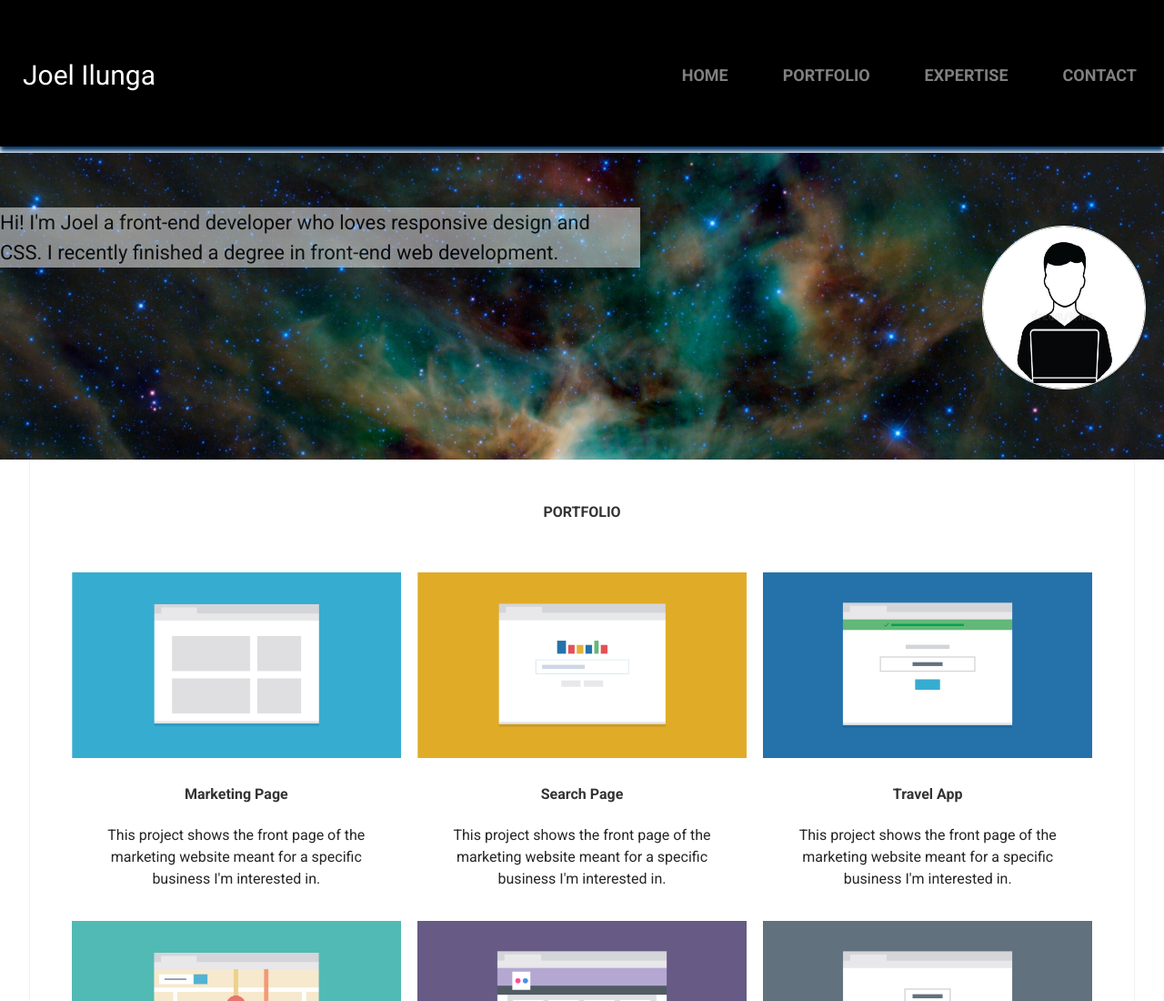
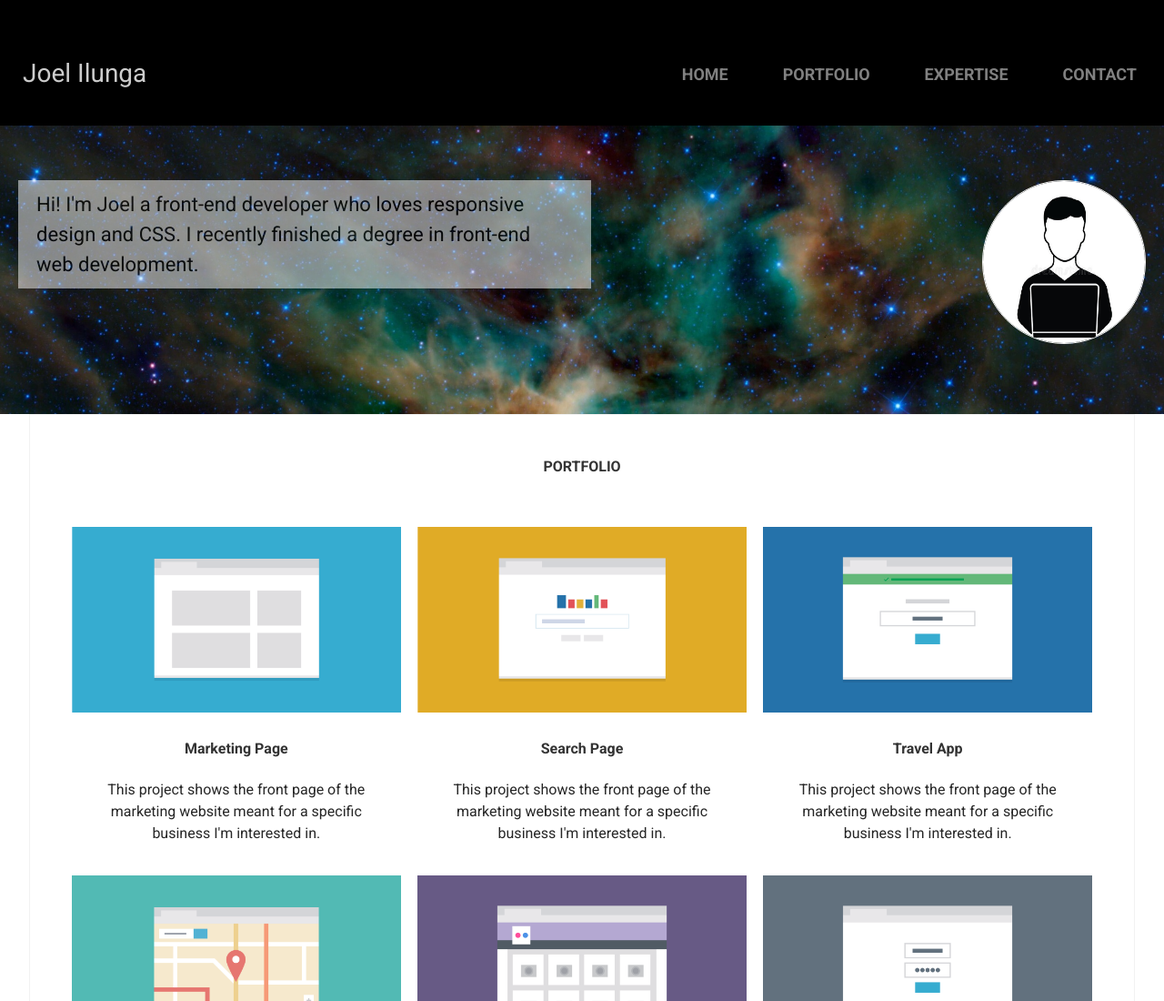
Before and after one commit to Jmfuniilunga/tech-degree-project-2, a plain HTML site: page index.html in a window 1280 px wide. Shown: the top 1100 px of the page at 91% size. Drawn offline with Linux system fonts and the light colour scheme; a web font is replaced by a local one.

Commit message:
Desktop version completed
The Desktop version has been completed

```diff
--- a/styles.css
+++ b/styles.css
@@ -119,13 +119,6 @@ margin: auto;
   margin: auto;
   background: #f2f2f2;
 
-
-
-
-
-
-  text-align: center;
-
 }
 .nav {
   font-weight: 700;
@@ -206,7 +199,7 @@ margin-bottom: 6px;
 
 a {
   text-decoration: none;
-color: #333333;
+color: black;
 font-size: 18px;
 
 }
@@ -314,8 +307,8 @@ padding: 30px 0px 30px 0px;
 .second-nav-2 a {
   transition: all .5s;
 }
-.second-nav-2 a:hover {
-  color: white
+.second-nav a:hover {
+  color: hotpink;
 }
 .footer-link{
   display: none;
@@ -348,6 +341,9 @@ font-size: 17px;
 
     transition: all .5s;
 }
+.nav .name{
+  font-size: 27px;
+}
 
 .profile-picture{
   order: 2;
@@ -360,7 +356,7 @@ text-align: right;
 
 }
 a:hover {
-  color: grey;
+  color: white;
 }
 .profile-text{
   order: 1;
@@ -479,7 +475,7 @@ justify-content: center;
 
   }
   a:hover {
-    color: grey;
+    color: white;
   }
 
   .flex{
@@ -520,20 +516,26 @@ header{
   padding-bottom: 50px;
 
 }
+.nav .name {
+
+font-size: 28px;
+
+}
 .profile-picture{
   order: 2;
-  flex-basis: 45%;
+  flex-basis:50%;
 
+  padding: 0px 20px 20px 0px;
 
-  padding: 20px;
 }
 .profile-text{
   order: 1;
-  flex-basis: 55%;
+  flex-basis: 50%;
   text-align: left;
 
-  padding: 0;
-  margin: 0;
+  padding:10px 0px 10px 20px;
+  margin-left:20px;
+
 
 
 }
@@ -552,9 +554,9 @@ header{
   font-weight: 700;
   list-style-type: none;
   margin: 0 auto;
-    margin-bottom: 7px;
-    padding: 40px 0px 30px 0px;
-      box-shadow: 0px 5px 5px #003366;
+
+    padding: 40px 0px 10px 0px;
+
   /*padding: 40px 0px 40px 0px;*/
 }
 
@@ -563,7 +565,7 @@ display: block;
 width:auto;
     margin-right: auto;
     color: black;
-    color: white;
+    color: #ccc;
     padding-left:25px;
 
 
@@ -661,7 +663,7 @@ nav- li {
 
 header{
 
-  width: 95%;
+  width: 100%;
 }
 .my-skills{
   flex-basis: 75%;
@@ -670,4 +672,8 @@ header{
   width: 85%;
 
 }
+.profile-picture{
+  margin-right: 40px;
+
 }
+}
```
